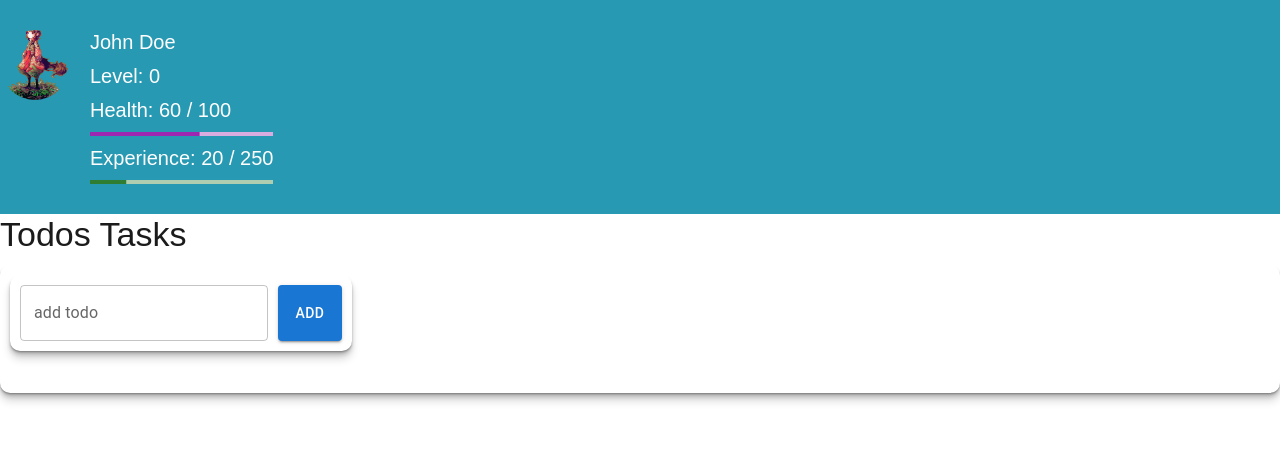
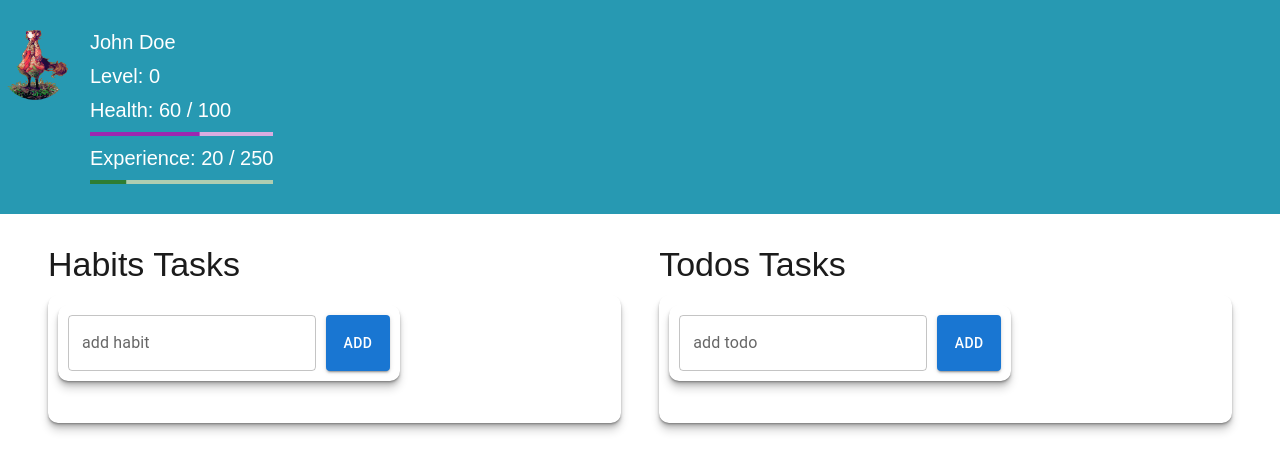
Before and after one commit to Andriikryl/habit, a Next.js app: page / in a window 1280 px wide. Shown: the top 472 px of the page. Built offline with nearby package versions, Linux system fonts and the light colour scheme.

Commit message:
add wrapper to the page

```diff
--- a/src/app/layout.tsx
+++ b/src/app/layout.tsx
@@ -19,7 +19,7 @@ export default function RootLayout({
     <html lang="en">
       <body className={inter.className}>
         <UserInfo />
-        <main>{children}</main>
+        <main className="wrapper">{children}</main>
       </body>
     </html>
   );
--- a/src/app/page.tsx
+++ b/src/app/page.tsx
@@ -1,7 +1,16 @@
 import Image from "next/image";
 import styles from "./page.module.css";
 import { Todo } from "@/components/todo/Todo";
+import { HabitsTasks } from "@/components/habitsTasks/HabitsTasks";
+import { TasksWrapper } from "@/components/tsaksWrapper/TasksWrapper";
 
 export default function Home() {
-  return <Todo />;
+  return (
+    <>
+      <TasksWrapper>
+        <HabitsTasks />
+        <Todo />
+      </TasksWrapper>
+    </>
+  );
 }
```
